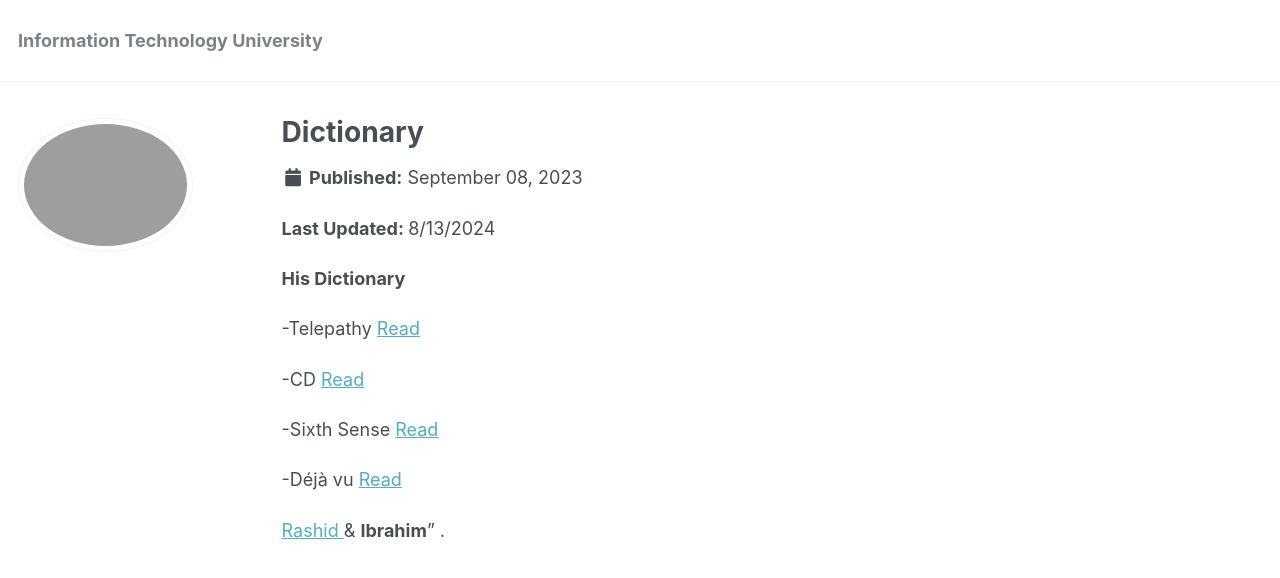
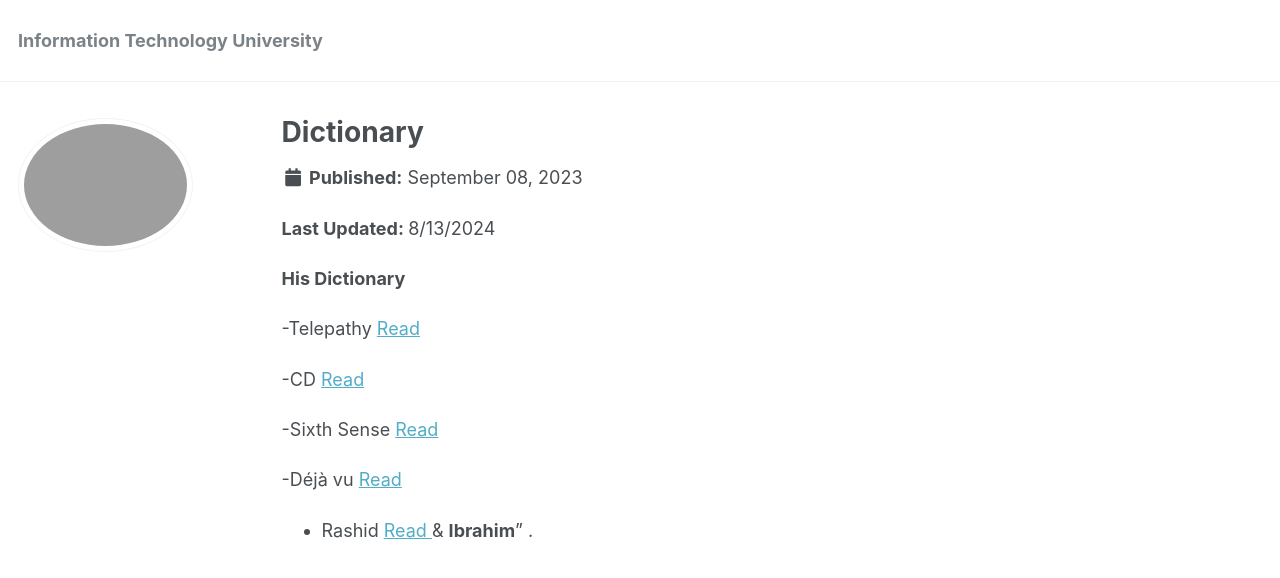
Before and after one commit to phdcsseiden/phdcsseiden.github.io, a Jekyll site: the page built from _pages/Dictionary.md, in a window 1280 px wide. Shown: the top 578 px of the page. Built offline with Jekyll 4.4.1, drawn with Linux system fonts in a browser that asks for light colours.

Commit message:
Update Dictionary.md

```diff
--- a/_pages/Dictionary.md
+++ b/_pages/Dictionary.md
@@ -31,4 +31,4 @@ modified: 2023-09-08
 
 
 
-<a href=" https://en.wikipedia.org/wiki/Rashid_(name)#:~:text=Rashid%20is%20the%20transliteration%20of,Pronunciation "> Rashid </a>   & <b>Ibrahim</b>" .
+- Rashid <a href=" https://en.wikipedia.org/wiki/Rashid_(name)#:~:text=Rashid%20is%20the%20transliteration%20of,Pronunciation "> Read </a>   & <b>Ibrahim</b>" .
```
